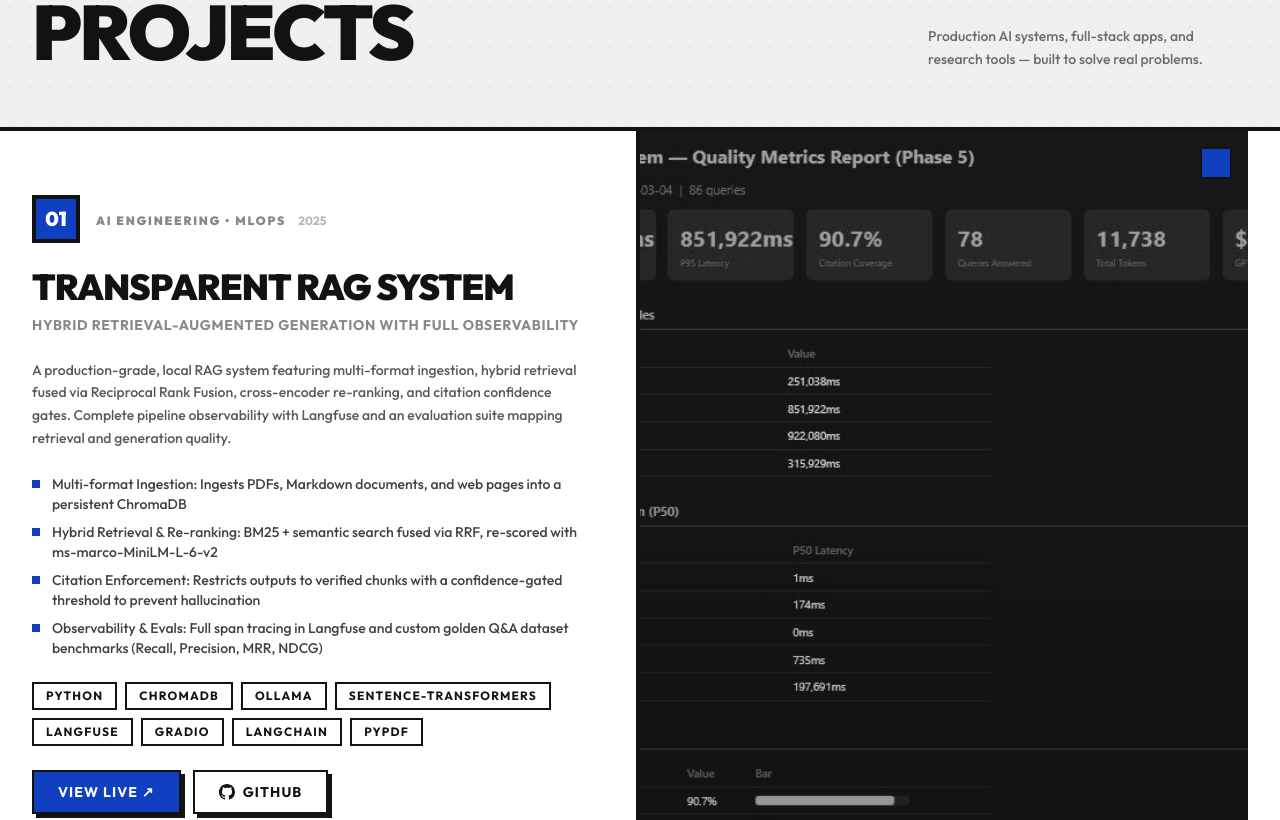
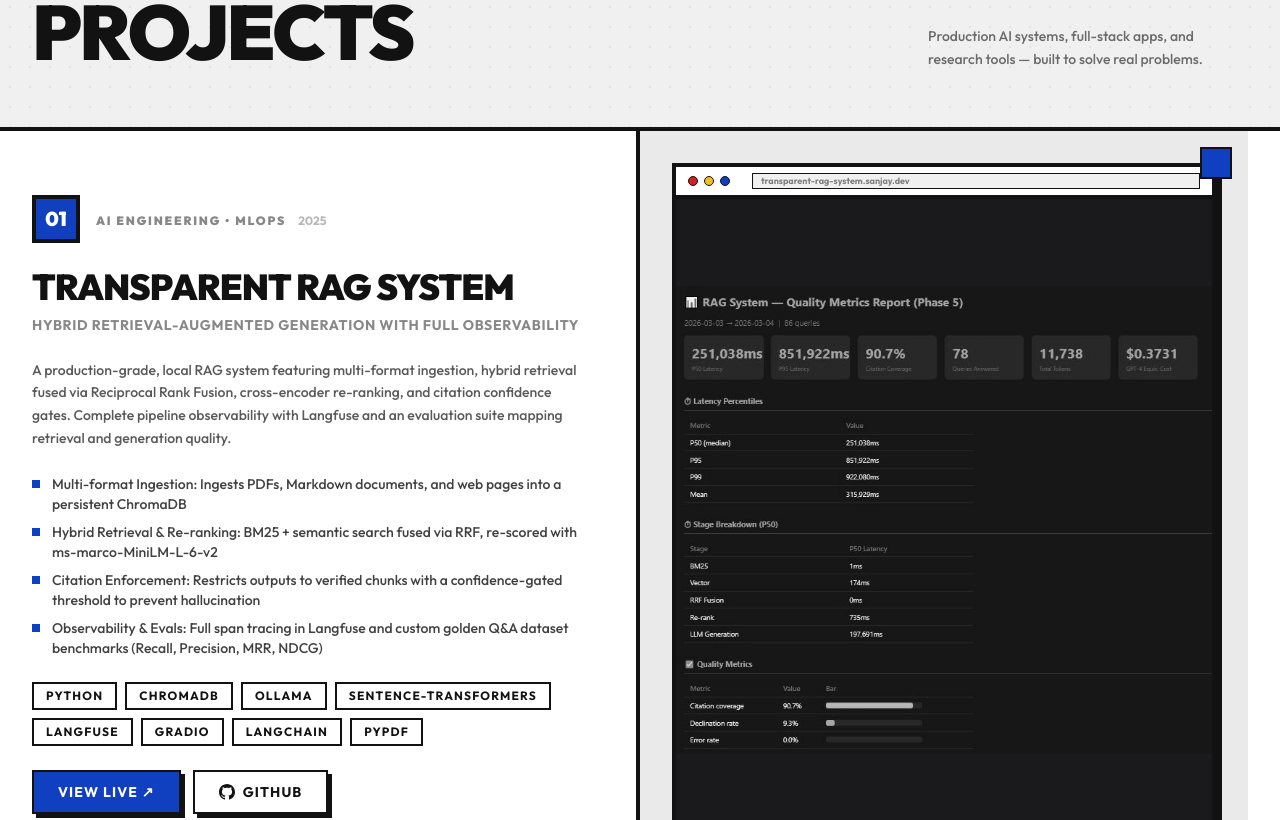
Before and after one commit to JKSANJAY27/portfolio-v2, a Next.js app: page / in a window 1280 px wide. Shown: the part 1240-2060 px from the top of the page. Built offline with nearby package versions, Linux system fonts and the light colour scheme.

Commit message:
feat: create projects section with featured and hackathon project components

```diff
--- a/src/sections/Projects.tsx
+++ b/src/sections/Projects.tsx
@@ -82,63 +82,6 @@
     image: '/projects/graphreasoner.jfif',
     accent: '#1040C0',
   },
-  {
-    category: 'Full Stack • AI/ML',
-    index: '05',
-    year: '2025',
-    title: 'SwarmIQ',
-    subtitle: 'Social Simulation Engine with Local LLMs + GraphRAG',
-    description: 'A living simulation system that models how opinions form, evolve, and spread across agent networks using entirely local LLMs (Ollama) and a custom GraphRAG pipeline. Each agent has a unique persona and evolving opinions; emergent phenomena like echo chambers arise naturally.',
-    results: [
-      'GraphRAG pipeline: PDF/Markdown → knowledge graph → simulation world',
-      'AI-generated Big Five personalities with episodic + semantic memory',
-      'Async simulation engine with procedural fallback on LLM failure',
-      'Interactive analyst chatbot grounded in structured simulation reports',
-    ],
-    stack: ['Python', 'Ollama', 'GraphRAG', 'NetworkX', 'FastAPI', 'Vue.js'],
-    link: 'https://github.com/JKSANJAY27/SwarmIQ',
-    github: 'https://github.com/JKSANJAY27/SwarmIQ',
-    image: '/projects/swarmiq.jfif',
-    accent: '#D02020',
-  },
-  {
-    category: 'Research / ML',
-    index: '06',
-    year: '2025',
-    title: 'Basketball Video Analysis',
-    subtitle: 'Computer Vision Pipeline',
-    description: 'Player & ball detection using YOLO models with real-time court overlays and team assignment via zero-shot learning. Live performance analytics dashboard with event detection.',
-    results: [
-      'YOLO-based player & ball detection',
-      'Real-time court overlays & event detection',
-      'Zero-shot team assignment learning',
-      'Live performance analytics dashboard',
-    ],
-    stack: ['Python', 'YOLO', 'OpenCV', 'PyTorch'],
-    link: 'https://github.com/JKSANJAY27/Basketball-Analysis',
-    github: 'https://github.com/JKSANJAY27/Basketball-Analysis',
-    image: '/projects/basketball.png',
-    accent: '#F0C020',
-  },
-  {
-    category: 'Full Stack',
-    index: '07',
-    year: '2025',
-    title: 'Language Exchange Platform',
-    subtitle: 'Dialingo',
-    description: 'Global platform for 1-on-1 and group video calls with JWT authentication, real-time messaging, and screen sharing. Supports 30+ UI themes enabling seamless cross-cultural collaboration at scale.',
-    results: [
-      '1-on-1 & group video calls via WebRTC',
-      'JWT auth + real-time messaging',
-      '30+ UI themes, Zustand state management',
-      'TanStack Query for seamless data fetching',
-    ],
-    stack: ['React', 'Express.js', 'MongoDB', 'WebRTC', 'Zustand'],
-    link: 'https://dialingo.onrender.com/',
-    github: 'https://github.com/JKSANJAY27',
-    image: '/projects/dialingo.png',
-    accent: '#1040C0',
-  },
 ];
 
 /* ── Hackathon Projects ── */
@@ -188,10 +131,28 @@
 const ProjectImageOrBlock = ({ image, accent, title }: { image: string; accent: string; title: string }) => {
   if (image) {
     return (
-      <div className="absolute inset-0 overflow-hidden">
-        {/* eslint-disable-next-line @next/next/no-img-element */}
-        <img src={image} alt={title} className="w-full h-full object-cover grayscale hover:grayscale-0 transition-all duration-500" />
-        <div className="absolute inset-0 bg-gradient-to-t from-black/20 to-transparent" />
+      <div className="absolute inset-0 bg-[#EAEAEA] flex items-center justify-center p-4 sm:p-6 md:p-8 select-none">
+        {/* Mock browser window */}
+        <div className="w-full h-full border-4 border-[#121212] bg-[#121212] shadow-[6px_6px_0px_0px_#121212] flex flex-col overflow-hidden">
+          {/* Browser header */}
+          <div className="h-8 border-b-4 border-[#121212] bg-white flex items-center px-3 gap-1.5 shrink-0">
+            <div className="w-2.5 h-2.5 rounded-full bg-[#D02020] border border-[#121212]" />
+            <div className="w-2.5 h-2.5 rounded-full bg-[#F0C020] border border-[#121212]" />
+            <div className="w-2.5 h-2.5 rounded-full bg-[#1040C0] border border-[#121212]" />
+            <div className="ml-4 flex-1 bg-[#F0F0F0] border border-[#121212] h-4 text-[9px] font-bold text-[#121212]/50 px-2 flex items-center overflow-hidden whitespace-nowrap select-none">
+              {title.toLowerCase().replace(/[^a-z0-9]+/g, '-')}.sanjay.dev
+            </div>
+          </div>
+          {/* Browser content */}
+          <div className="flex-1 bg-[#1A1A1D] relative flex items-center justify-center overflow-hidden">
+            {/* eslint-disable-next-line @next/next/no-img-element */}
+            <img
+              src={image}
+              alt={title}
+              className="w-full h-full object-contain grayscale hover:grayscale-0 transition-all duration-500"
+            />
+          </div>
+        </div>
       </div>
     );
   }
```
